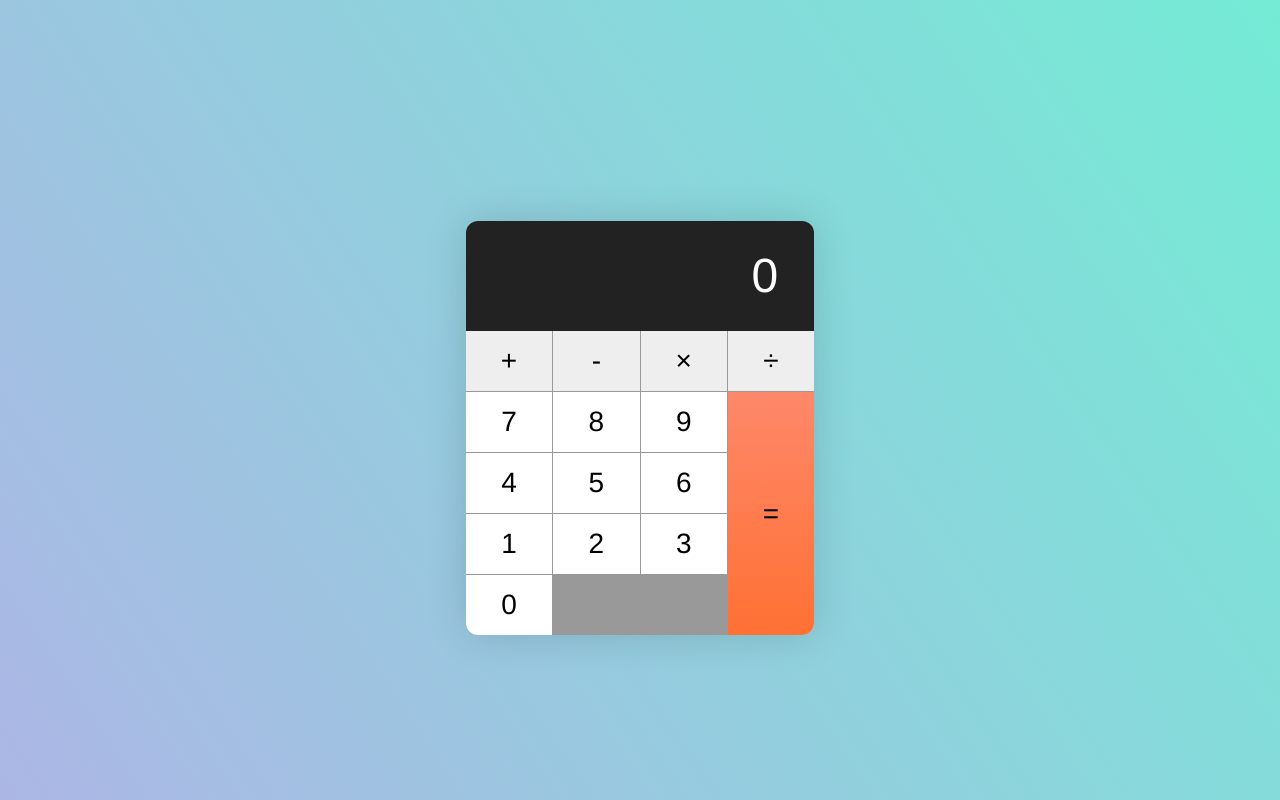
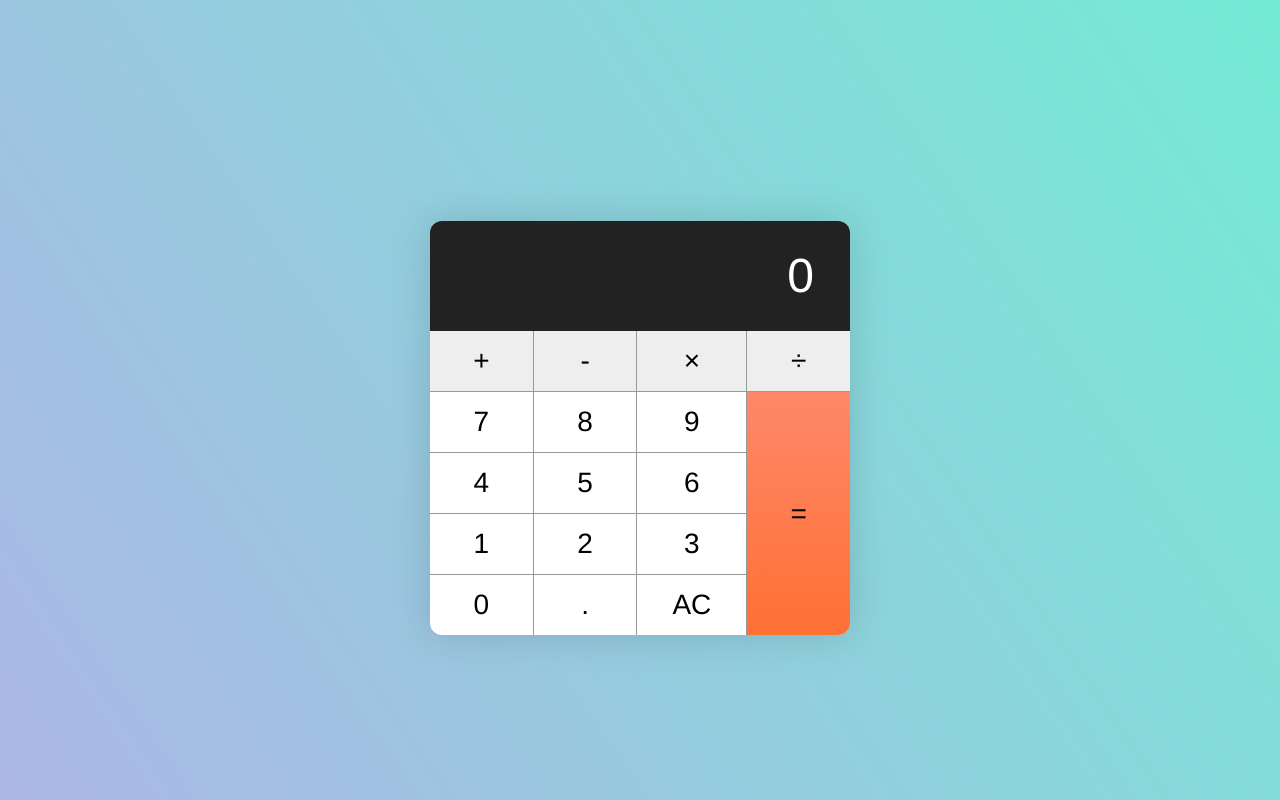
Before and after one commit to SandraChege/calculator-, a plain HTML site: page index.html in a window 1280 px wide. Drawn offline with Linux system fonts and the light colour scheme.

Commit message:
calculator

```diff
--- a/index.html
+++ b/index.html
@@ -12,7 +12,7 @@
       This component works exactly like the calculator you know. Click any number to start calculating!
     </p> -->
     <div class="calculator">
-      <div class="calculator_display">0</div>
+      <div class="calculator_display" id="calculator-display">0</div>
 
       <div class="calculator_btns">
         <button class="key--operator" data-action="add">+</button>
@@ -29,8 +29,8 @@
         <button>2</button>
         <button>3</button>
         <button>0</button>
-        <!-- <button data-action="decimal">.</button>
-        <button data-action="clear">AC</button> -->
+        <button data-action="decimal">.</button>
+        <button data-action="clear">AC</button>
         <button class="key--equal" data-action="calculate">=</button>
       </div>
     </div>
```
